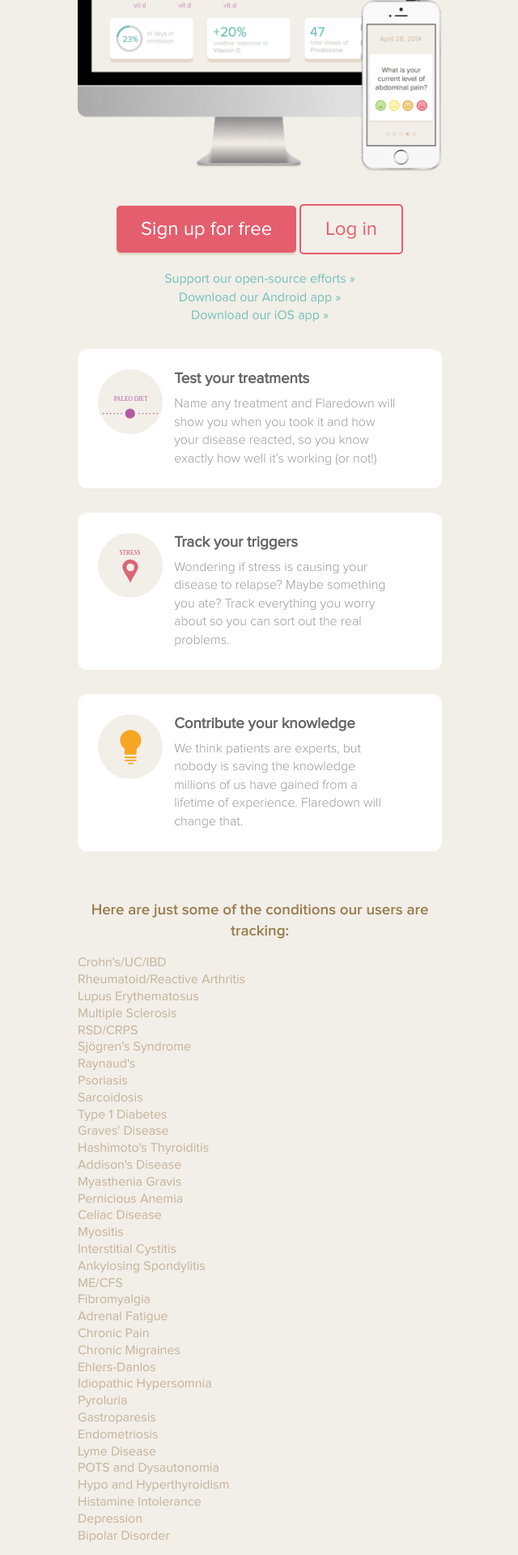
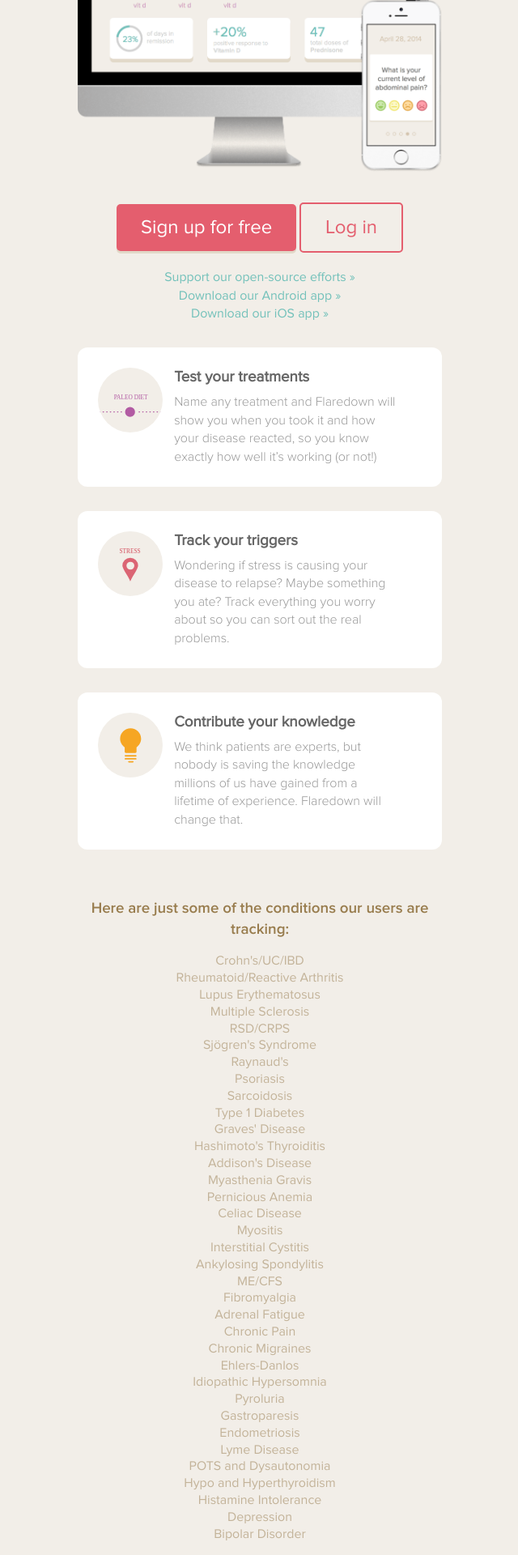
Before and after one commit to jasperfurniss/flaredown, a Jekyll site: the page built from index.html, in a window 1280 px wide. Shown: the part 312-2232 px from the top of the page at 81% size, without its empty margins (319-959 px from the left). Built offline with Jekyll 4.4.1, drawn with Linux system fonts in a browser that asks for light colours.

Commit message:
Further style tweaks for mobile

```diff
--- a/css/styles.scss
+++ b/css/styles.scss
@@ -118,6 +118,7 @@
 	box-shadow: none;
 	border: 2px solid #E45E6E;
 	color: #E45E6E;
+	margin-top: 0;
 	&:hover {
 		background: none;
 		color: #D34E5E;
@@ -282,11 +283,6 @@
 ul {
 	list-style-type: none;
 	padding: 0;
-	text-align: left;
+	// text-align: left;
 	line-height: 1.3;
 }
-li {
-	width: 48%;
-	display: inline-block;
-	min-width: 250px;
-}
```
